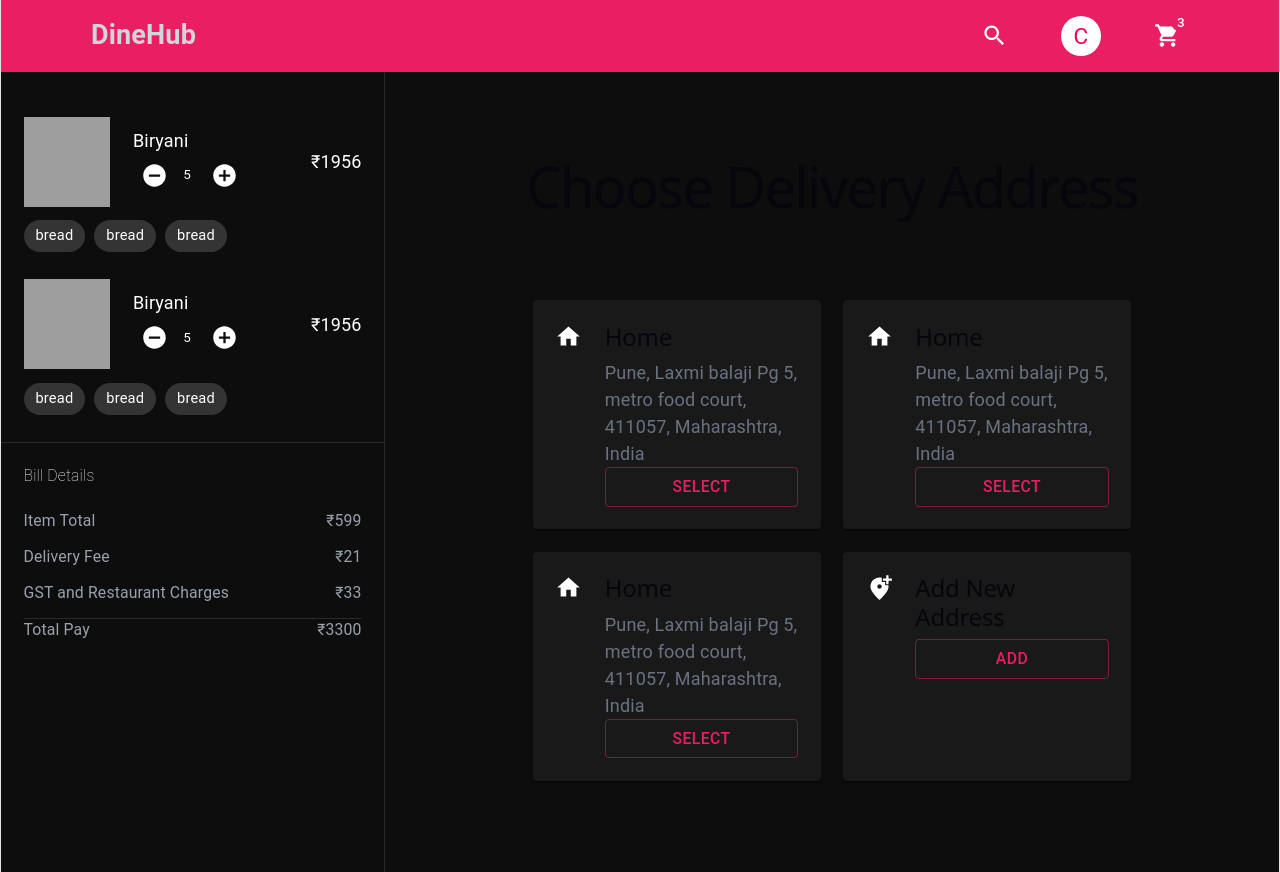
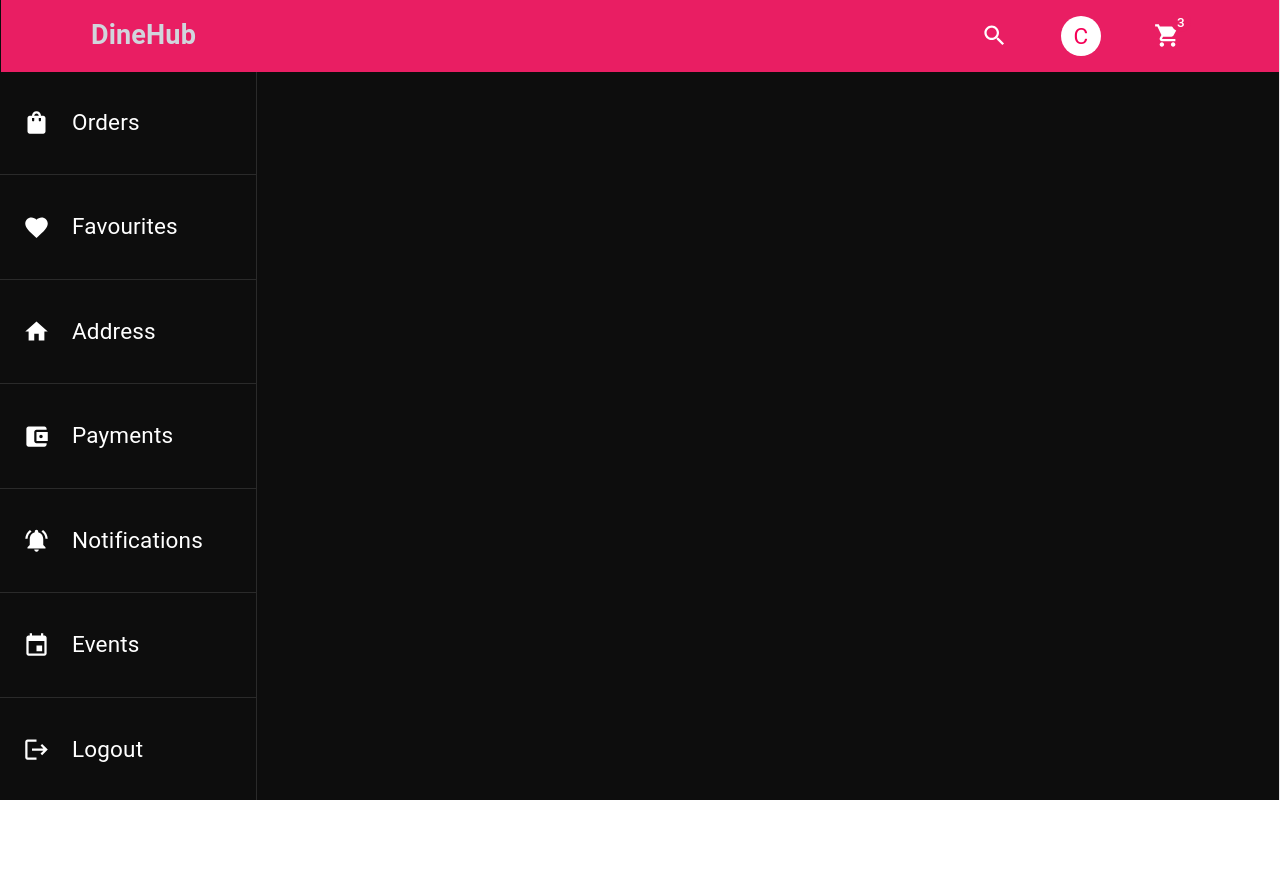
Before and after one commit to ShantanuSutar/Food-Ordering-App-Frontend, a React (Vite) app: page / in a window 1280 px wide. After the commit the page ends 800 px from the top, so only its background shows below. Built offline with nearby package versions, Linux system fonts and the light colour scheme; grey boxes are pictures that could not be loaded.

Commit message:
feat: added Profile Navigation section

```diff
--- a/src/App.jsx
+++ b/src/App.jsx
@@ -10,6 +10,7 @@ import { CssBaseline } from '@mui/material'
 import { Home } from './components/Home/Home'
 import RestaurantDetails from './components/Restaurant/RestaurantDetails'
 import Cart from './components/Cart/Cart'
+import Profile from './components/Profile/Profile'
 
 function App() {
   const [count, setCount] = useState(0)
@@ -21,7 +22,8 @@ function App() {
         <Navbar />
         {/* <Home/> */}
         {/* <RestaurantDetails/> */}
-        <Cart/>
+        {/* <Cart/> */}
+        <Profile/>
       </ThemeProvider>
     </>
   )
--- /dev/null
+++ b/src/components/Profile/Profile.jsx
@@ -0,0 +1,17 @@
+import React, { useState } from 'react'
+import ProfileNavigation from './ProfileNavigation'
+
+const Profile = () => {
+  const [openSideBar, setOpenSideBar] = useState(false);
+
+  return (
+    <div className=' lg:flex justify-between'>
+        <div className=' sticky h-[80vh] lg:w[20%]'>
+            <ProfileNavigation open={openSideBar}/>
+        </div>
+        <div className=' lg:ww-[80%]'></div>
+    </div>
+  )
+}
+
+export default Profile
--- /dev/null
+++ b/src/components/Profile/ProfileNavigation.jsx
@@ -0,0 +1,44 @@
+import React from 'react'
+import ShoppingBagIcon from '@mui/icons-material/ShoppingBag'
+import FavouriteIcon from '@mui/icons-material/FavoriteOutlined'
+import HomeIcon from '@mui/icons-material/Home'
+import AccountBalanceIcon from '@mui/icons-material/AccountBalanceWallet'
+import NotificationsIcon from '@mui/icons-material/NotificationsActive'
+import EventIcon from '@mui/icons-material/Event'
+import LogoutIcon from '@mui/icons-material/Logout'
+import { Divider, Drawer, useMediaQuery } from '@mui/material'
+
+const menu = [
+    { title: "Orders", icon: <ShoppingBagIcon /> },
+    { title: "Favourites", icon: <FavouriteIcon /> },
+    { title: "Address", icon: <HomeIcon /> },
+    { title: "Payments", icon: <AccountBalanceIcon /> },
+    { title: "Notifications", icon: <NotificationsIcon /> },
+    { title: "Events", icon: <EventIcon /> },
+    { title: "Logout", icon: <LogoutIcon /> },
+
+]
+
+const ProfileNavigation = ({ open, handleClose }) => {
+    const isSmallScreen = useMediaQuery("(max-width: 900px)");
+
+    return (
+        <div>
+            <Drawer anchor='left' open={isSmallScreen ? open : true} onClose={handleClose} variant={isSmallScreen ? "temporary" : "permanent"} sx={{ zIndex: 1 }}>
+                <div className=' w-[50vw] lg:w-[20vw] h-[100vh] flex flex-col justify-center text-xl gap-8 pt-16'>
+                    {
+                        menu.map((item, i) => <>
+                            <div className=' px-5 flex items-center space-x-5 cursor-pointer'>
+                                {item.icon}
+                                <span>{item.title}</span>
+                            </div>
+                            {i !== menu.length - 1 && <Divider />}
+                        </>)
+                    }
+                </div>
+            </Drawer>
+        </div>
+    )
+}
+
+export default ProfileNavigation
```
